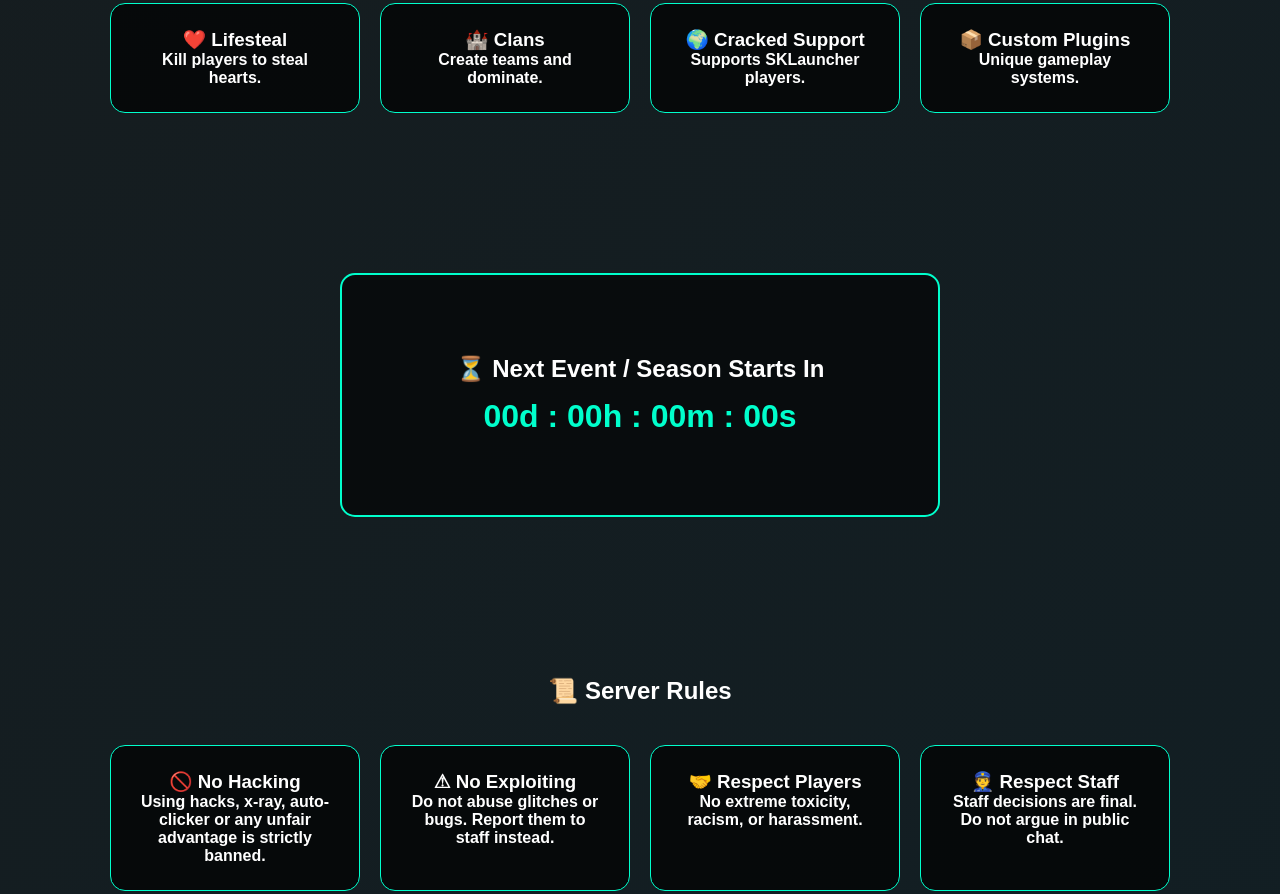
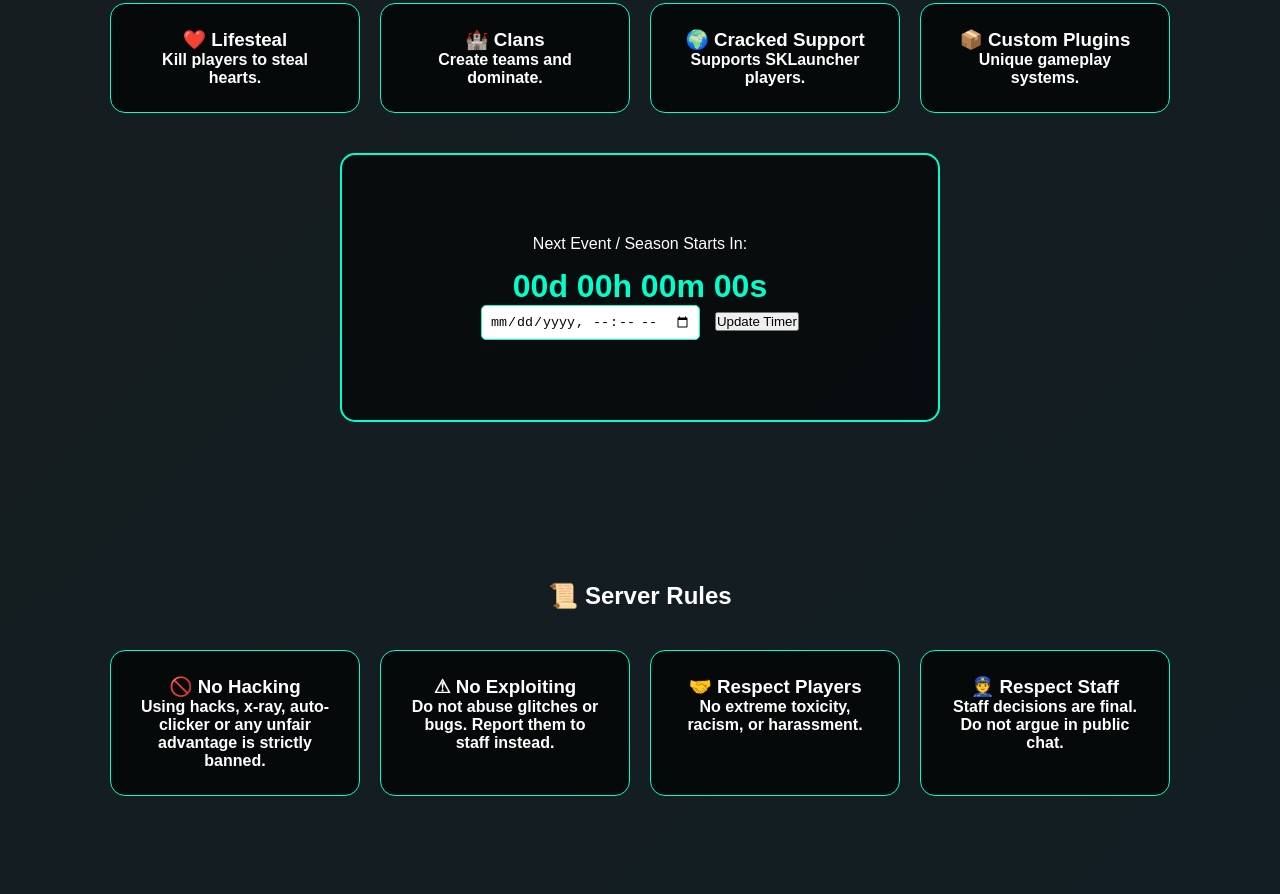
Before and after one commit to Formsfill/Frostveill_, a plain HTML site: page index.html in a window 1280 px wide. Shown: the part 691-1585 px from the top of the page. Drawn offline with Linux system fonts and the light colour scheme; no server answers.

Commit message:
Refactor countdown section and add edit mode

```diff
--- a/index.html
+++ b/index.html
@@ -68,22 +68,30 @@
         <div class="card"><h3>🌍 Cracked Support</h3><p>Supports SKLauncher players.</p></div>
         <div class="card"><h3>📦 Custom Plugins</h3><p>Unique gameplay systems.</p></div>
     </div>
-</section>
-    <section id="countdown">
-  <h2>⏳ Next Event / Season Starts In</h2>
-  <div id="timer">
-    <span id="days">00</span>d :
-    <span id="hours">00</span>h :
-    <span id="minutes">00</span>m :
-    <span id="seconds">00</span>s
-  </div>
+<!DOCTYPE html>
+<html lang="en">
+<head>
+  <meta charset="UTF-8">
+  <meta name="viewport" content="width=device-width, initial-scale=1.0">
+  <title>Countdown Timer</title>
+  <link rel="stylesheet" href="countdown.css">
+</head>
+<body>
 
-  <!-- Admin Only: Change Timer -->
-  <div id="edit-timer" style="display:none; margin-top:15px;">
-    <input type="datetime-local" id="new-timer" />
-    <button onclick="updateCountdown()" style="padding:5px 10px; background:#00ffcc; color:black; border:none; border-radius:5px; cursor:pointer;">Update Timer</button>
+<section id="countdown">
+  <div class="countdown-box">
+    <div class="label">Next Event / Season Starts In:</div>
+    <div id="timer" class="timer">00d 00h 00m 00s</div>
+
+    <!-- Secret edit mode -->
+    <div id="edit-timer">
+      <input type="datetime-local" id="new-time">
+      <button id="update-btn">Update Timer</button>
+    </div>
   </div>
 </section>
+
+
 
 <!-- Rules Section -->
 <section id="rules">
```
